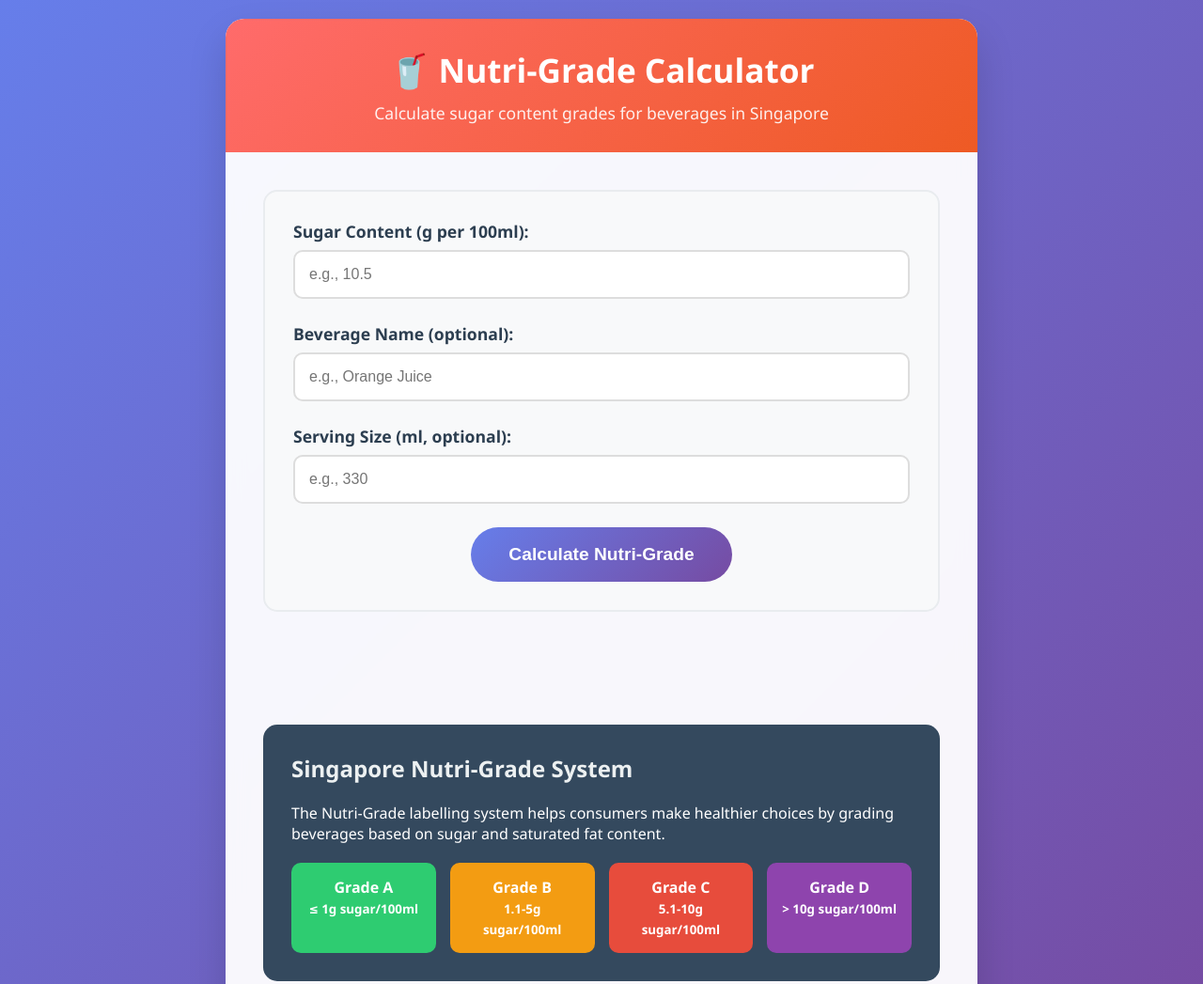
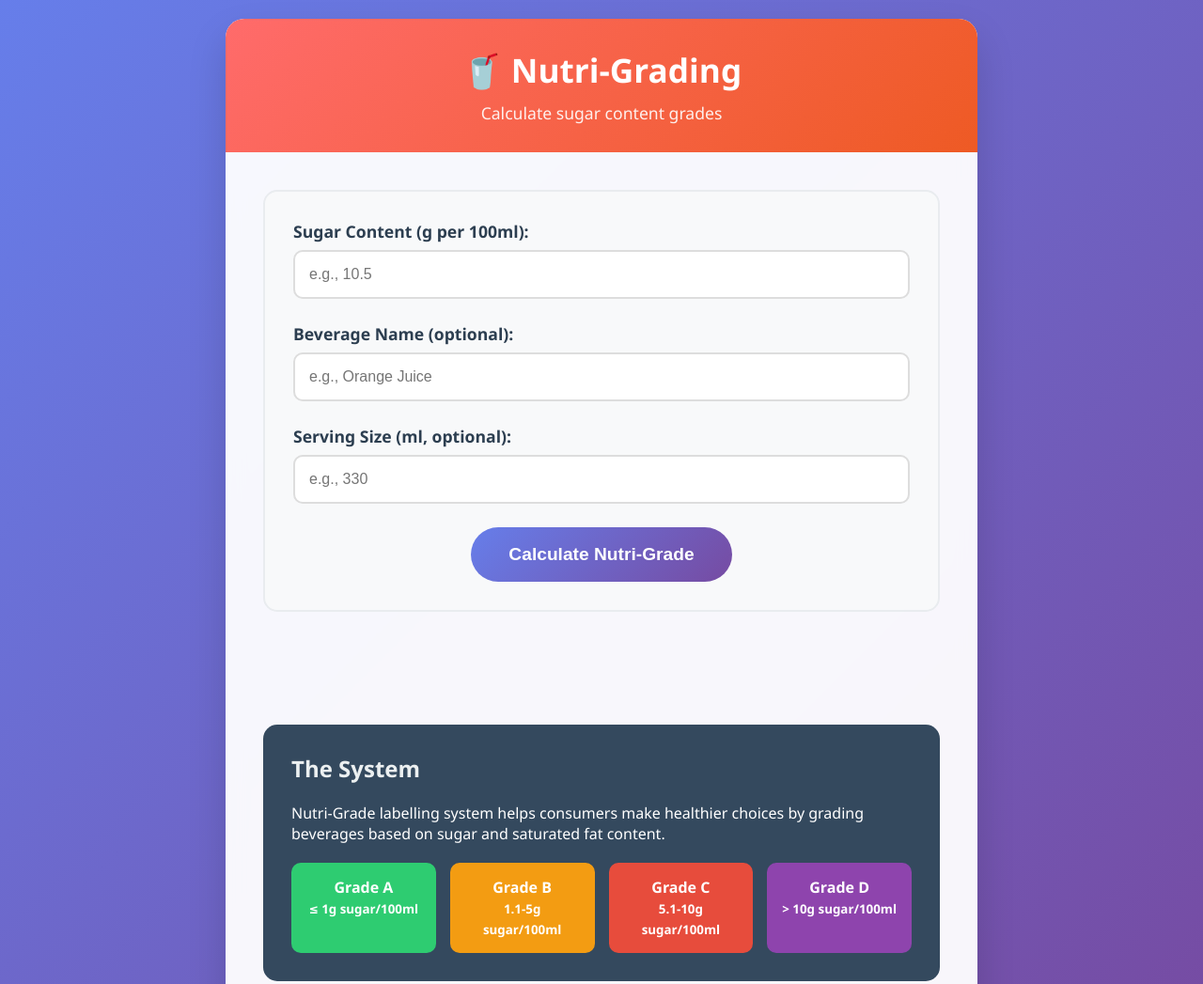
Before and after one commit to theateryx/ngrading, a plain HTML site: page index.html in a window 1280 px wide. Shown: the top 1047 px of the page at 94% size. Drawn offline with Linux system fonts and the light colour scheme.

Commit message:
Update index.html

```diff
--- a/index.html
+++ b/index.html
@@ -3,7 +3,7 @@
 <head>
     <meta charset="UTF-8">
     <meta name="viewport" content="width=device-width, initial-scale=1.0">
-    <title>Nutri-Grade Calc v1</title>
+    <title>Nutri-Grade v1</title>
     <style>
         * {
             margin: 0;
@@ -229,8 +229,8 @@
 <body>
     <div class="container">
         <div class="header">
-            <h1>🥤 Nutri-Grade Calculator</h1>
-            <p>Calculate sugar content grades for beverages in Singapore</p>
+            <h1>🥤 Nutri-Grading</h1>
+            <p>Calculate sugar content grades</p>
         </div>
 
         <div class="main-content">
@@ -258,8 +258,8 @@
             </div>
 
             <div class="nutri-grade-info">
-                <h3>Singapore Nutri-Grade System</h3>
-                <p>The Nutri-Grade labelling system helps consumers make healthier choices by grading beverages based on sugar and saturated fat content.</p>
+                <h3>The System</h3>
+                <p>Nutri-Grade labelling system helps consumers make healthier choices by grading beverages based on sugar and saturated fat content.</p>
 
                 <div class="grade-table">
                     <div class="grade-item a">
```
